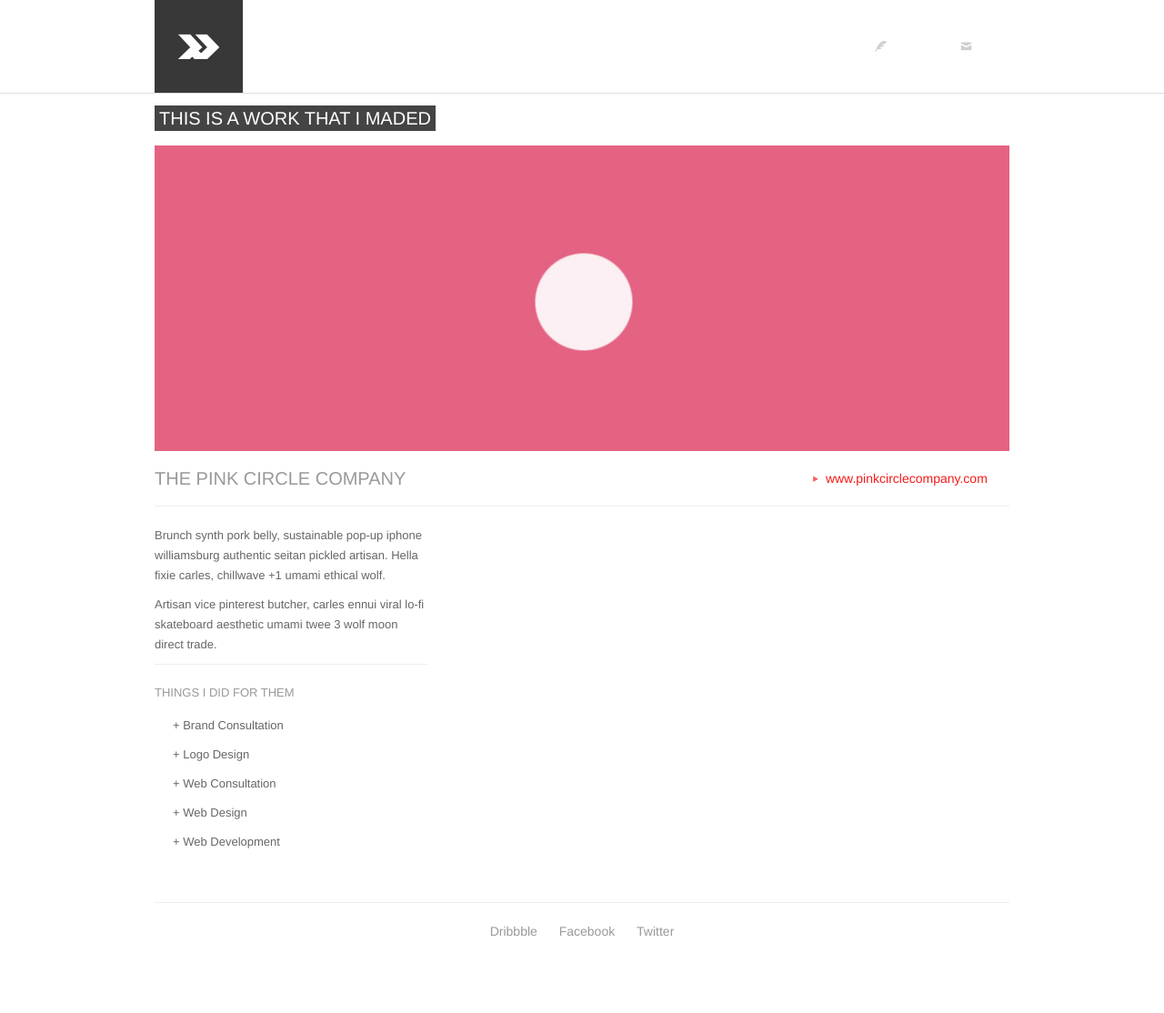
After one commit to reclusedesigns/recluse, a PHP site: page /advanced.php in a window 1280 px wide. The commit adds this page. Shown: the whole page at 91% size. Run offline with PHP 8.4, Linux system fonts and the light colour scheme; some libraries are stand-ins or nearby versions.

Commit message:
completed the mvp baby

```diff
--- /dev/null
+++ b/advanced.php
@@ -0,0 +1,57 @@
+<?php include 'header.php'; ?>
+
+<section class="item">
+	<div class="container">
+
+		<div class="intro">
+			<h2><span>This is a work that i maded</span></h2>
+		</div>
+
+		<div class="row">
+			<div class="span12">
+				<img src="design/images/work/item/hero.jpg" alt="hero" width="950" height="340" />
+			</div>
+		</div>
+
+		<div class="desc">
+			<div class="row">
+				<div class="span9">
+					<h2>The pink circle company</h2>
+				</div>
+
+				<div class="span3">  <!-- this is the right side showing links and such -->
+						<a href="#" class="external_link js_tooltip" title="Open in new tab" data-placement="bottom">
+							<i class="icon icon-right-dir"></i>
+							www.pinkcirclecompany.com
+						</a>
+				</div>
+			</div> <!-- row -->
+
+			<hr>
+
+
+			<div class="row">
+				<div class="span4">
+					<p>Brunch synth pork belly, sustainable pop-up iphone williamsburg authentic seitan pickled artisan. Hella fixie carles, chillwave +1 umami ethical wolf.</p>
+					<p>Artisan vice pinterest butcher, carles ennui viral lo-fi skateboard aesthetic umami twee 3 wolf moon direct trade.</p>
+
+					<hr>
+
+					<h4>Things I did for them</h4>
+					<ul class="services unstyled">
+						<li>&#43; Brand Consultation</li>
+						<li>&#43; Logo Design</li>
+						<li>&#43; Web Consultation</li>
+						<li>&#43; Web Design</li>
+						<li>&#43; Web Development</li>
+					</ul>
+
+				</div> <!-- span4 -->
+
+			</div> <!-- row -->
+		</div>
+	</div>
+</section>
+
+
+<?php include 'footer.php'; ?>
--- a/design/css/layout.css
+++ b/design/css/layout.css
@@ -55,10 +55,19 @@ hr{margin-top: 0;}
 
 /* alternative */
 /* ______________________________________________________________________*/
-.alternative{background-color:#222; padding:40px 0 60px;}
+.alternative{background-color:#222; padding:100px 0 100px; margin-bottom:60px;}
 .alternative h2 span{background-color:#fff; color:#222;}
 .alternative p{color:#fff;}
+.alternative img{padding-top:70px;}
 
+
+
+
+/* call to action */
+/* ______________________________________________________________________*/
+.call_to_action{margin-top:80px; border:1px solid #be1313; border-radius: 5px;}
+.call_to_action a{background-color:#383838; color:#fff; padding:40px; display: block; border-radius: 3px; text-align: center; font-size: 18px; text-shadow: 0 -1px 1px #666;}
+.call_to_action a:hover{background-color:#F51A1A}
 
 
 /* work / gallery */
--- a/element.php
+++ b/element.php
@@ -59,6 +59,10 @@
 						<li>&#43; Web Development</li>
 					</ul>
 
+					<hr>
+
+					<a href="work.php"><i class="icon icon-th-large-1"></i> See more work</a>
+
 				</div> <!-- span4 -->
 
 			</div> <!-- row -->
--- a/footer.php
+++ b/footer.php
@@ -2,7 +2,7 @@
 	<div class="container">
 	<hr>
 		<a href="http://dribbble.com/recluse" target="_blank">Dribbble</a>
-		<a href="https://www.facebook.com/reclusedesigns" target="_blank"">Facebook</a>
+		<a href="https://www.facebook.com/reclusedesigns" target="_blank">Facebook</a>
 		<a href="https://twitter.com/reclusedesigns" target="_blank">Twitter</a>
 	</div>
 </footer>
```
Also changed, not shown: contact.php (+7 -3 lines), index.php (+25 -11 lines), work.php (+18 -6 lines), design/images/theinternet/process.png (added), design/images/work/advanced/slide1.jpg (added), design/images/work/oursay/thumba.jpg (added), design/images/work/oursay/thumbb.jpg (added), 1 other file.
